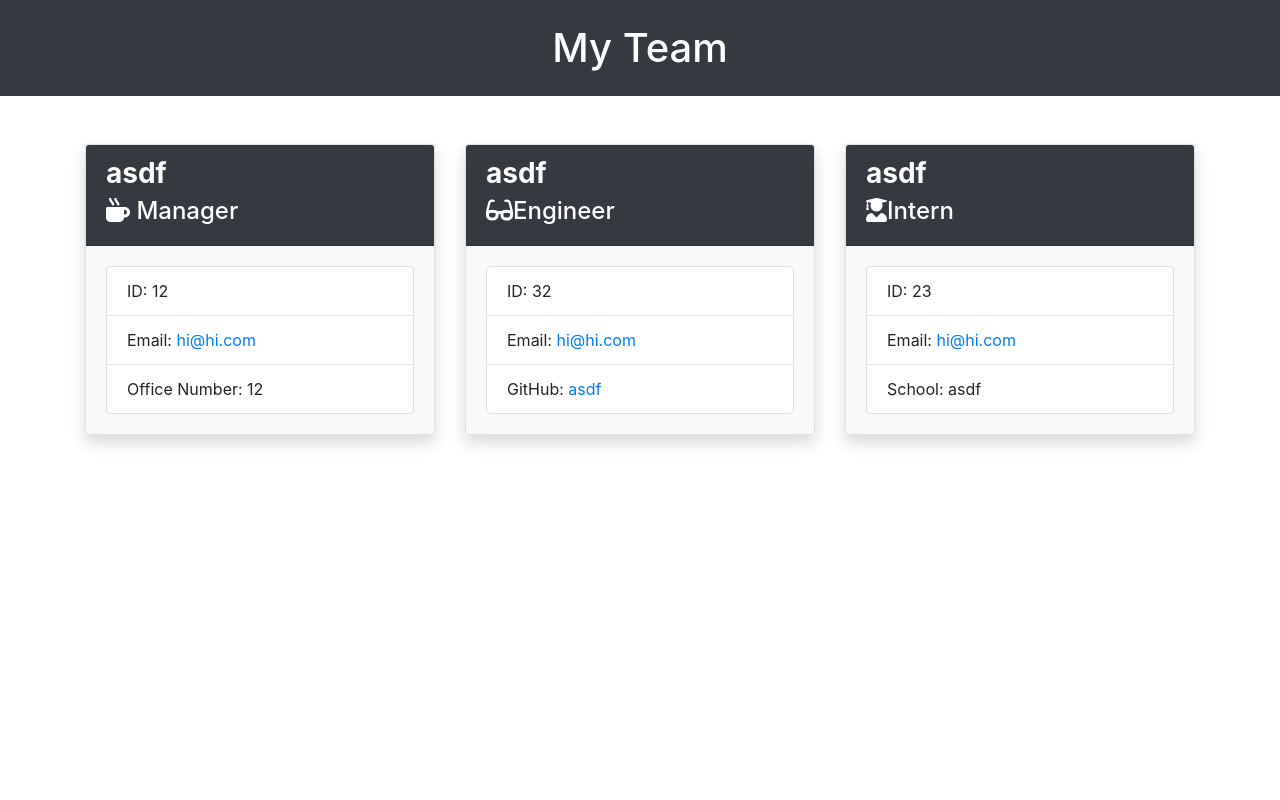
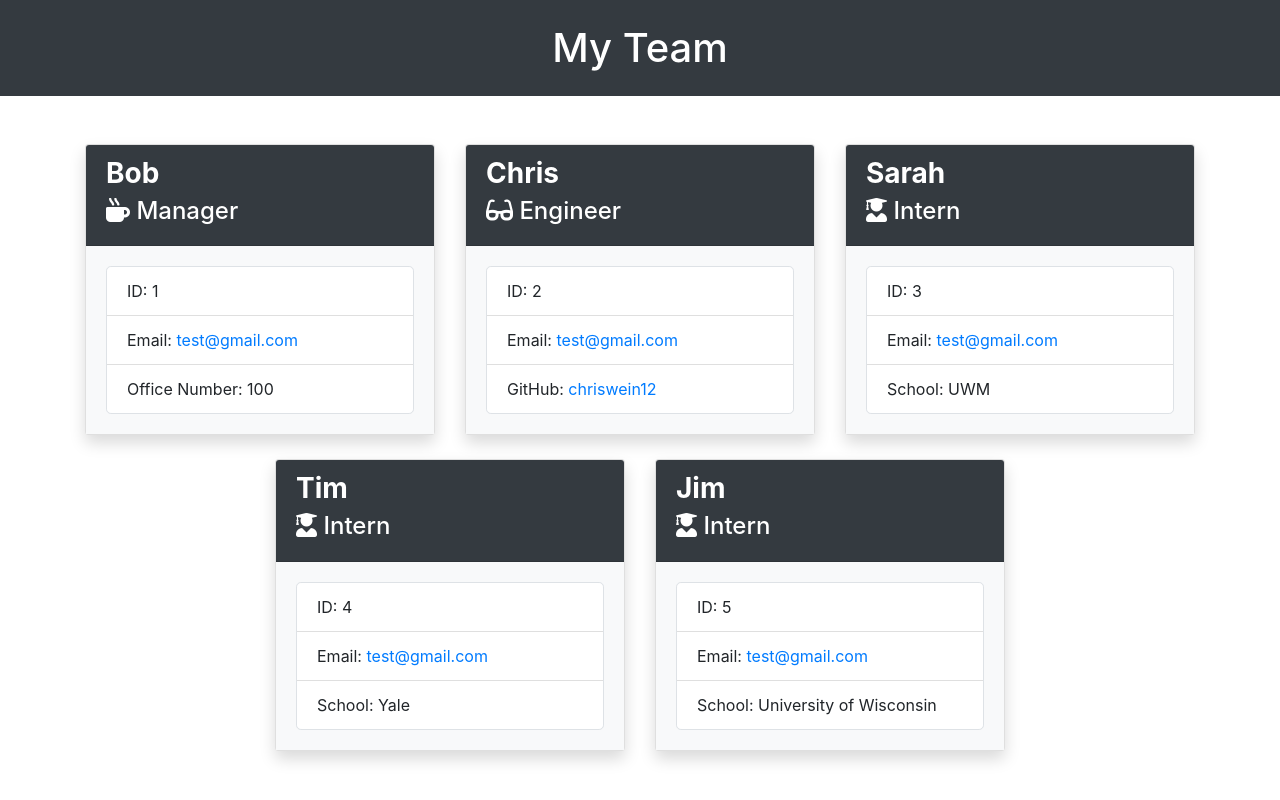
Before and after one commit to chriswein12/team-profile-generator, a website: page dist/index.html in a window 1280 px wide. Drawn offline with nearby package versions, Linux system fonts and the light colour scheme.

Commit message:
Updated README

```diff
--- a/dist/index.html
+++ b/dist/index.html
@@ -6,7 +6,9 @@
         <meta name="viewport" content="width=device-width, initial-scale=1.0">
 
         <link rel="stylesheet" href="https://stackpath.bootstrapcdn.com/bootstrap/4.5.2/css/bootstrap.min.css" integrity="sha384-JcKb8q3iqJ61gNV9KGb8thSsNjpSL0n8PARn9HuZOnIxN0hoP+VmmDGMN5t9UJ0Z" crossorigin="anonymous">
-        <link rel="stylesheet" href="https://use.fontawesome.com/releases/v5.8.1/css/all.css">        <title>My Team</title>
+        <link rel="stylesheet" href="https://use.fontawesome.com/releases/v5.8.1/css/all.css">
+
+        <title>My Team</title>
     </head>
 
     <body>
@@ -19,46 +21,78 @@
                 <div class="col-md-4">
                     <div class="card shadow mb-4">
                         <div class="card-header bg-dark text-white">
-                        <h2 class="h3 card-title font-weight-bold">asdf</h2>
+                        <h2 class="h3 card-title font-weight-bold">Bob</h2>
                         <h3 class="h4 card-subtitle mb-2"><i class="fas fa-mug-hot"></i> Manager</h3>
                         </div>
                         <div class="card-body bg-light">
                             <ul class="list-group list-group-flush border rounded-lg">
-                                <li class="list-group-item">ID: 12</li>
-                                <li class="list-group-item">Email: <a href="mailto:hi@hi.com">hi@hi.com</a></li>
-                                <li class="list-group-item">Office Number: 12</li>
+                                <li class="list-group-item">ID: 1</li>
+                                <li class="list-group-item">Email: <a href="mailto:test@gmail.com">test@gmail.com</a></li>
+                                <li class="list-group-item">Office Number: 100</li>
                             </ul>
                         </div>
                     </div>
                 </div>
 
         <div class="col-md-4">
-            <div class="card shadow">
+            <div class="card shadow mb-4">
                 <div class="card-header bg-dark text-white">
-                <h2 class="h3 card-title font-weight-bold">asdf</h2>
-                <h3 class="h4 card-subtitle mb-2"><i class="fas fa-glasses"></i>Engineer</h3>
+                <h2 class="h3 card-title font-weight-bold">Chris</h2>
+                <h3 class="h4 card-subtitle mb-2"><i class="fas fa-glasses"></i> Engineer</h3>
                 </div>
                 <div class="card-body bg-light">
                     <ul class="list-group list-group-flush border rounded-lg">
-                        <li class="list-group-item">ID: 32</li>
-                        <li class="list-group-item">Email: <a href="mailto:hi@hi.com">hi@hi.com</a></li>
-                        <li class="list-group-item">GitHub: <a href="https://github.com/asdf" target="_blank">asdf</a></li>
+                        <li class="list-group-item">ID: 2</li>
+                        <li class="list-group-item">Email: <a href="mailto:test@gmail.com">test@gmail.com</a></li>
+                        <li class="list-group-item">GitHub: <a href="https://github.com/chriswein12" target="_blank">chriswein12</a></li>
                     </ul>
                 </div>
             </div>
         </div>
 
         <div class="col-md-4">
-            <div class="card shadow">
+            <div class="card shadow mb-4">
                 <div class="card-header bg-dark text-white">
-                <h2 class="h3 card-title font-weight-bold">asdf</h2>
-                <h3 class="h4 card-subtitle mb-2"><i class="fas fa-user-graduate"></i>Intern</h3>
+                <h2 class="h3 card-title font-weight-bold">Sarah</h2>
+                <h3 class="h4 card-subtitle mb-2"><i class="fas fa-user-graduate"></i> Intern</h3>
                 </div>
                 <div class="card-body bg-light">
                     <ul class="list-group list-group-flush border rounded-lg">
-                        <li class="list-group-item">ID: 23</li>
-                        <li class="list-group-item">Email: <a href="mailto:hi@hi.com">hi@hi.com</a></li>
-                        <li class="list-group-item">School: asdf</li>
+                        <li class="list-group-item">ID: 3</li>
+                        <li class="list-group-item">Email: <a href="mailto:test@gmail.com">test@gmail.com</a></li>
+                        <li class="list-group-item">School: UWM</li>
+                    </ul>
+                </div>
+            </div>
+        </div>
+
+        <div class="col-md-4">
+            <div class="card shadow mb-4">
+                <div class="card-header bg-dark text-white">
+                <h2 class="h3 card-title font-weight-bold">Tim</h2>
+                <h3 class="h4 card-subtitle mb-2"><i class="fas fa-user-graduate"></i> Intern</h3>
+                </div>
+                <div class="card-body bg-light">
+                    <ul class="list-group list-group-flush border rounded-lg">
+                        <li class="list-group-item">ID: 4</li>
+                        <li class="list-group-item">Email: <a href="mailto:test@gmail.com">test@gmail.com</a></li>
+                        <li class="list-group-item">School: Yale</li>
+                    </ul>
+                </div>
+            </div>
+        </div>
+
+        <div class="col-md-4">
+            <div class="card shadow mb-4">
+                <div class="card-header bg-dark text-white">
+                <h2 class="h3 card-title font-weight-bold">Jim</h2>
+                <h3 class="h4 card-subtitle mb-2"><i class="fas fa-user-graduate"></i> Intern</h3>
+                </div>
+                <div class="card-body bg-light">
+                    <ul class="list-group list-group-flush border rounded-lg">
+                        <li class="list-group-item">ID: 5</li>
+                        <li class="list-group-item">Email: <a href="mailto:test@gmail.com">test@gmail.com</a></li>
+                        <li class="list-group-item">School: University of Wisconsin</li>
                     </ul>
                 </div>
             </div>
```
Also changed, not shown: README.md.
